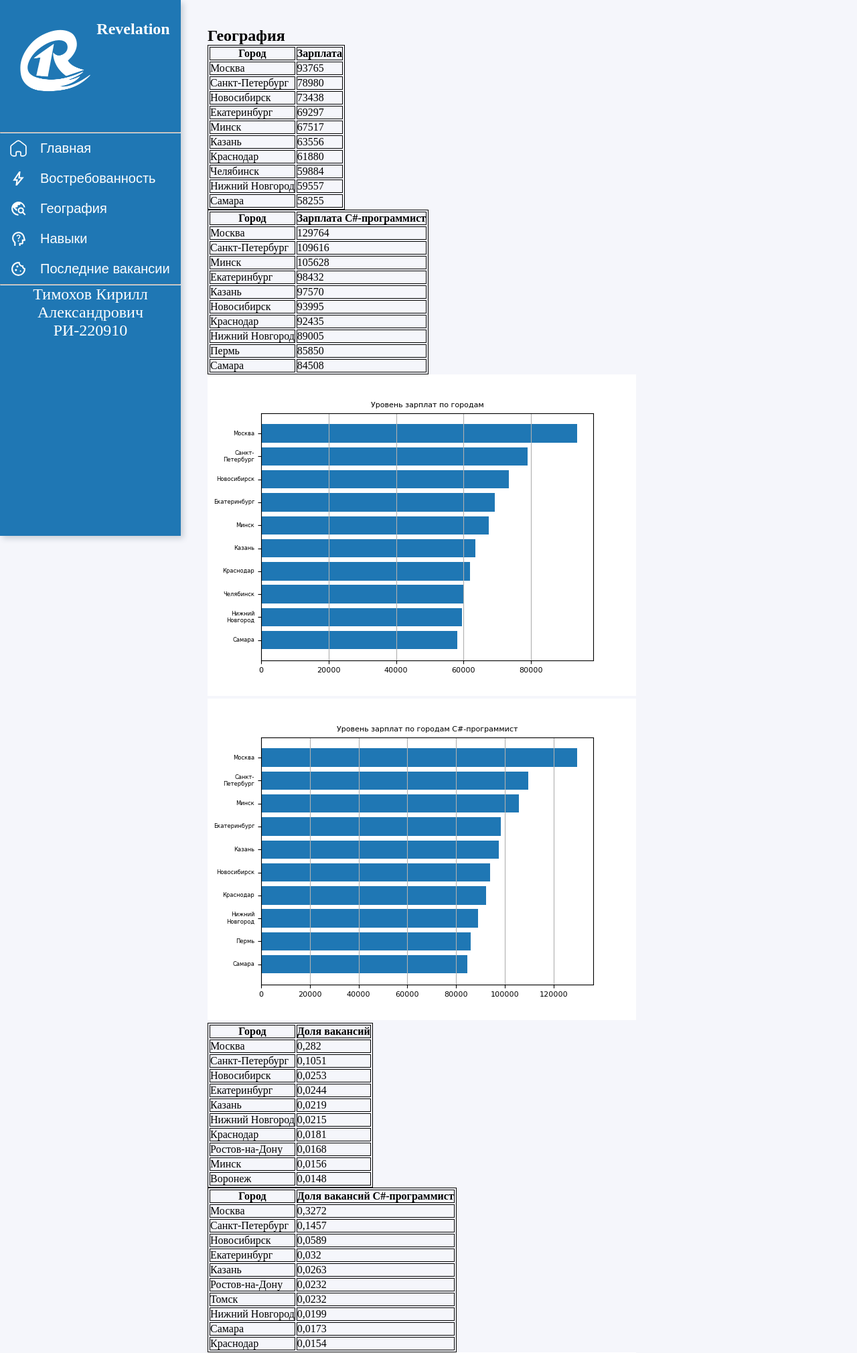
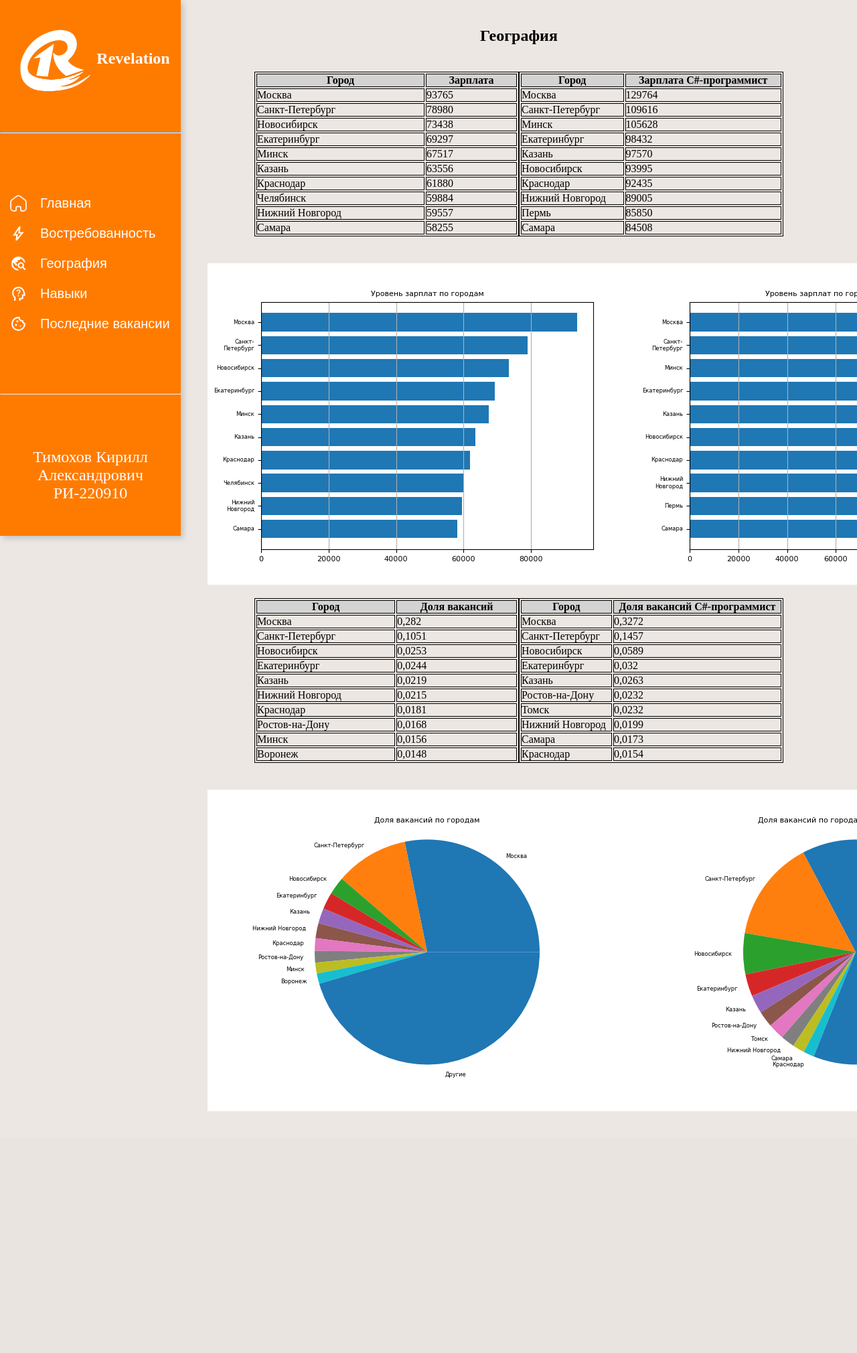
Before and after one commit to ManualCode/Web-App-on-Django, a Django app: page /geography in a window 1280 px wide; the page is wider, and only the part inside the window is pictured. Shown: the top 2020 px of that part at 67% size. After the commit the page ends 1659 px from the top of that part, so only its background shows below. Run offline with Django 4.2, Linux system fonts and the light colour scheme.

Commit message:
+static files

```diff
--- /dev/null
+++ b/djangoProject/main/static/deps/css/georraphy.css
@@ -0,0 +1,22 @@
+.tables__{
+    display: flex;
+    justify-content: space-between;
+    padding-left: 70px;
+    padding-right: 70px;
+    padding-bottom: 40px;
+    padding-top: 20px;
+}
+
+.tables__ table{
+    width: 500px;
+}
+
+.imgs_{
+    display: flex;
+    justify-content: space-between;
+
+}
+
+.table thead tr th{
+    background-color: lightgray;
+}
--- a/djangoProject/main/static/deps/css/index.css
+++ b/djangoProject/main/static/deps/css/index.css
@@ -0,0 +1,3 @@
+.content img{
+    padding-left: 100px;
+}
--- a/djangoProject/main/static/deps/css/main.css
+++ b/djangoProject/main/static/deps/css/main.css
@@ -13,19 +13,21 @@ body {
 /* Основные свойства для бокового меню */
 .menu {
   display: flex;
+  justify-content: space-between;
   flex-direction: column; /* размещаем элементы к колонку */
   width: 270px;
   min-height: 100vh; /* на всю высоту экрана */
   position: fixed; /* чтобы меню было фиксированным */
   top: 0; /* прижимаем к верхнему */
   left: 0; /* .. и нижнему краю */
-  background-color: #1f77b4;
+  background-color: #FF7B00;
   box-shadow: 4px 4px 8px 0 rgba(34, 60, 80, 0.2); /* задаем тень, чтобы отделить от фона */
 }
 
 /* Свойства для контента */
 .content {
   padding: 40px 40px 40px 310px;
+  background-color: #EDE7E3;
 }
 
 .header {
@@ -56,6 +58,9 @@ body {
 
 .menu__logo  h2 {
   color: white;
+  text-align: center;
+  vertical-align: middle;
+  line-height: 115px;
 }
 
 .menu__logo img{
@@ -113,7 +118,7 @@ body {
   top: 0;
   width: 5px;
   height: 100%;
-  background-color: #ffa000;
+  background-color: #16697A;
 }
 
 .menu__footer{
@@ -123,6 +128,8 @@ body {
 
 .menu__footer footer{
   color: white;
+  padding-bottom: 50px;
+  padding-top: 80px;
 }
 
 .menu__footer footer span{
@@ -137,3 +144,13 @@ body {
   margin-top: auto;
   padding-bottom: 40px;
 }
+
+.content h1{
+  text-align: center;
+  padding-bottom: 20px;
+}
+
+.content p{
+  text-align: justify;
+  padding-bottom: 20px;
+}
--- a/djangoProject/main/templates/main/base.html
+++ b/djangoProject/main/templates/main/base.html
@@ -10,6 +10,8 @@
     <title>{% block title %} {% endblock %}</title>
     <link rel="stylesheet" href="{% static "deps/css/main.css" %}">
     <link rel="shortcut icon" href="{% static 'deps/favicon/logo.ico' %}">
+    {% block links %}
+    {%endblock%}
 </head>
 <body>
   <div class="container">
@@ -20,9 +22,8 @@
         <img src="{% static "deps/icons/logotype.png" %}" alt="Logo" height=128px width=128px>
         <h2>Revelation</h2>
         </header>
+        <hr>
       </div>
-
-      <hr>
 
       <!-- Основное меню -->
       <div class="main__menu">
@@ -60,9 +61,9 @@
         </ul>
       </div>
 
-      <hr>
 
       <div class="menu__footer">
+        <hr>
         <footer>
           <span>Тимохов Кирилл Александрович</span>
           <span>РИ-220910</span>
--- a/djangoProject/main/templates/main/geography.html
+++ b/djangoProject/main/templates/main/geography.html
@@ -2,15 +2,19 @@
 {% load static %}
 
 {% block title %} География {% endblock %}
+{% block links %}
+    <link rel="stylesheet" href="{% static "deps/css/georraphy.css" %}">
+{% endblock %}
 
 
 {% block content %}
     <h1>География</h1>
+    <div class="tables__">
          <table style="border: 1px solid rgb(0, 0, 0);">
       <thead>
         <tr>
             {% for i in frame1.columns.values %}
-                <th style="border: 1px solid rgb(0, 0, 0);">{{ i }}</th>
+                <th style="border: 1px solid rgb(0, 0, 0); background-color: lightgray">{{ i }}</th>
             {% endfor %}
         </tr>
       </thead>
@@ -29,7 +33,7 @@
       <thead>
         <tr>
             {% for i in frame2.columns.values %}
-                <th style="border: 1px solid rgb(0, 0, 0);">{{ i }}</th>
+                <th style="border: 1px solid rgb(0, 0, 0); background-color: lightgray">{{ i }}</th>
             {% endfor %}
         </tr>
       </thead>
@@ -43,14 +47,19 @@
             {% endfor %}
         </tbody>
     </table>
+    </div>
+
+    <div class="imgs_">
         <img src="{% static "deps/images/top_salary_for_data.png" %}" alt="bar1">
         <img src="{% static "deps/images/top_salary_for_filtred_data.png" %}" alt="bar1">
+    </div>
 
+    <div class="tables__">
         <table style="border: 1px solid rgb(0, 0, 0);">
       <thead>
         <tr>
             {% for i in frame3.columns.values %}
-                <th style="border: 1px solid rgb(0, 0, 0);">{{ i }}</th>
+                <th style="border: 1px solid rgb(0, 0, 0); background-color: lightgray">{{ i }}</th>
             {% endfor %}
         </tr>
       </thead>
@@ -69,7 +78,7 @@
       <thead>
         <tr>
             {% for i in frame4.columns.values %}
-                <th style="border: 1px solid rgb(0, 0, 0);">{{ i }}</th>
+                <th style="border: 1px solid rgb(0, 0, 0); background-color: lightgray">{{ i }}</th>
             {% endfor %}
         </tr>
       </thead>
@@ -83,7 +92,11 @@
             {% endfor %}
         </tbody>
     </table>
+    </div>
+
+    <div class="imgs_">
         <img src="{% static "deps/images/top_vacancies_for_data.png" %}" alt="bar1">
         <img src="{% static "deps/images/top_vacancies_for_filtred_data.png" %}" alt="bar1">
+    </div>
 
 {% endblock %}
```
Also changed, not shown: djangoProject/main/static/deps/css/relevance.css (added, +13 -0 lines), djangoProject/main/static/deps/css/skills.css (added, +20 -0 lines), djangoProject/main/templates/main/index.html (+8 -3 lines), djangoProject/main/templates/main/recent_vacancies.html (+7 -7 lines), djangoProject/main/templates/main/relevance.html (+16 -8 lines), djangoProject/main/templates/main/skills.html (+52 -26 lines). Lines whose indentation alone changed are shown as unchanged.
